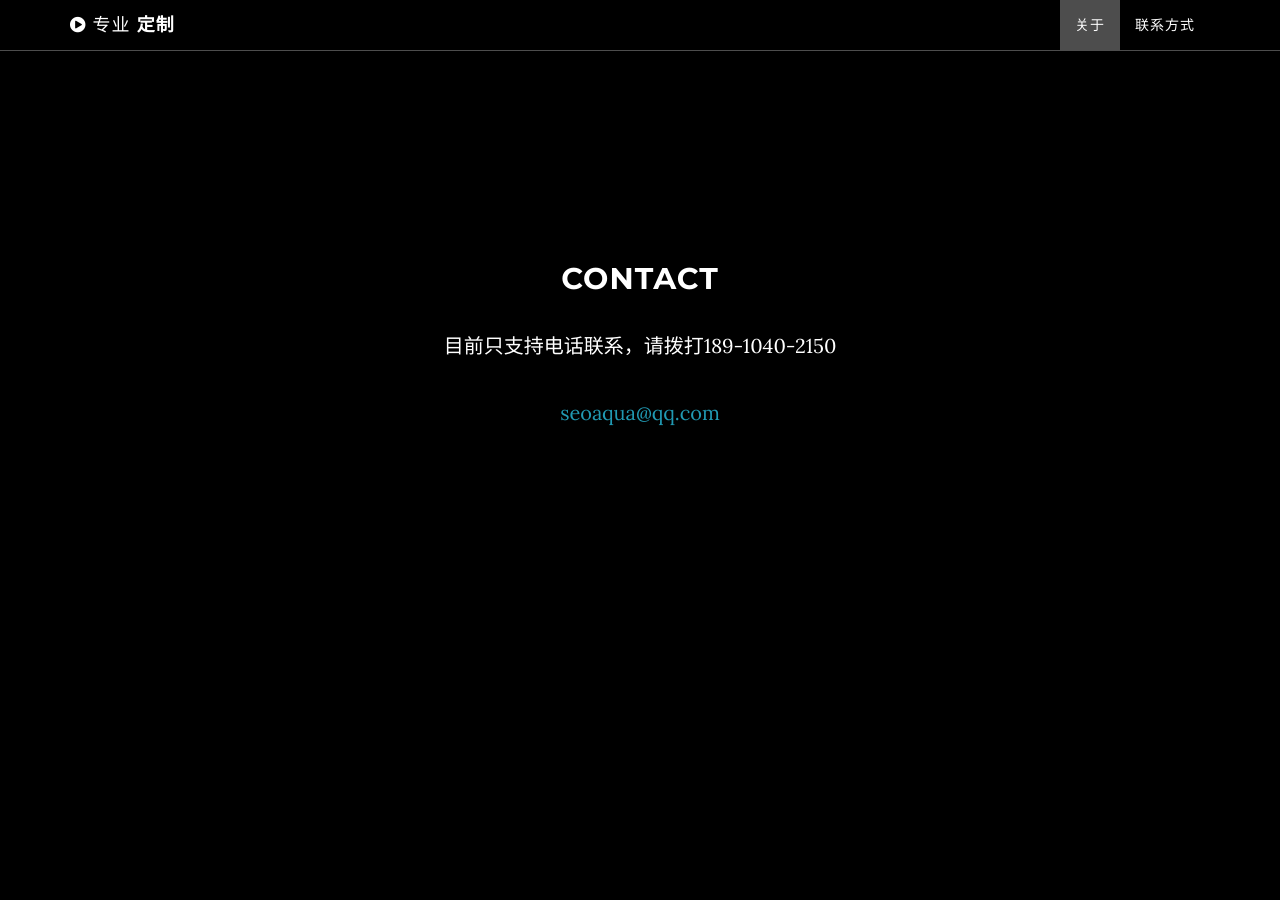
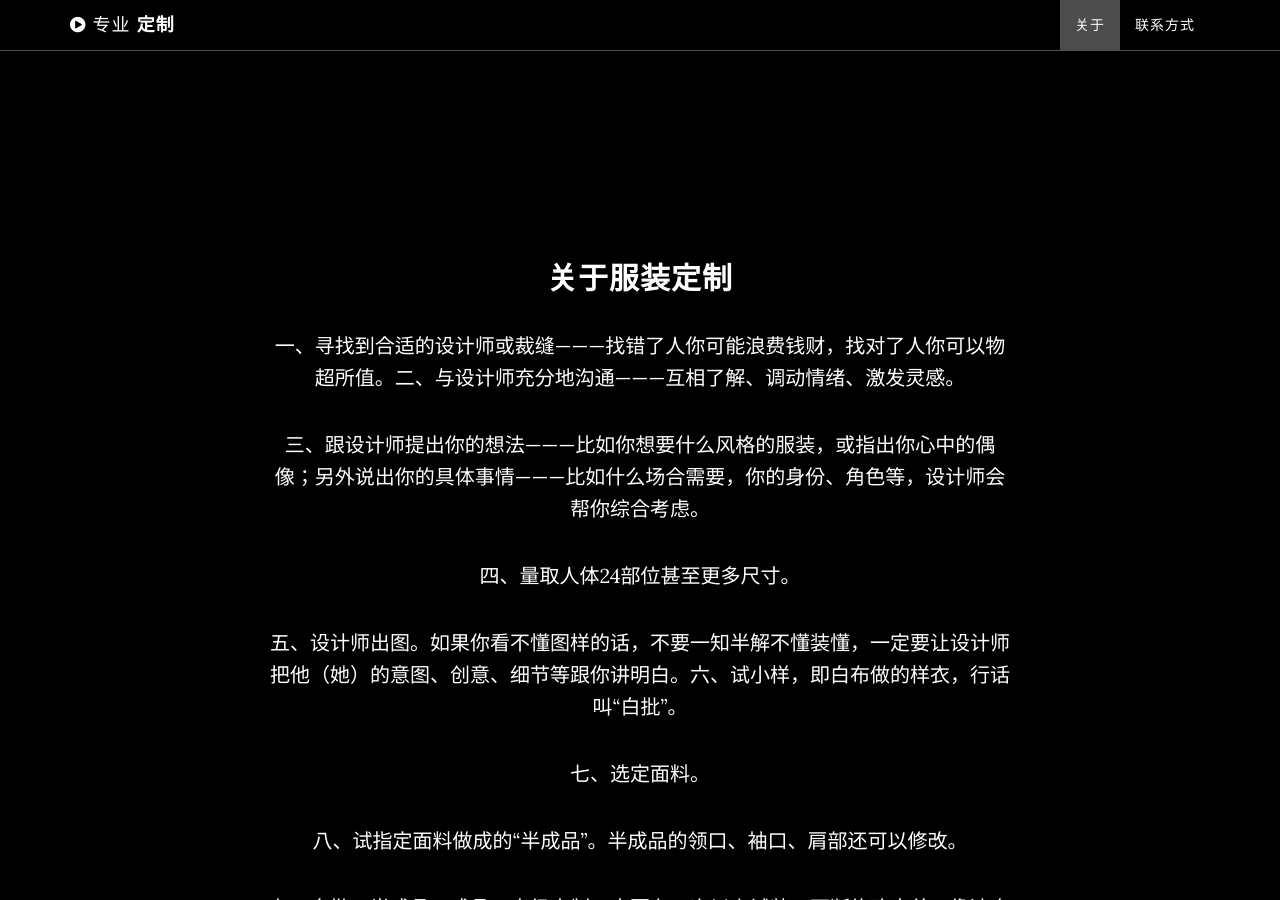
Before and after one commit to aqua23/aqua23.github.io, a Jekyll site: the page built from index.html, in a window 1280 px wide and 900 px high, scrolled down 1301 px. Built offline with Jekyll 4.4.1, drawn with Linux system fonts in a browser that asks for light colours; some of the changed text lies outside the part shown.

Commit message:
more testing contents

```diff
--- /dev/null
+++ b/_includes/flow.html
@@ -0,0 +1,16 @@
+    <!-- About Section -->
+    <section id="about" class="container content-section text-center">
+        <div class="row">
+            <div class="col-lg-8 col-lg-offset-2">
+                <h2>关于服装定制</h2>
+                <p>一、寻找到合适的设计师或裁缝———找错了人你可能浪费钱财，找对了人你可以物超所值。二、与设计师充分地沟通———互相了解、调动情绪、激发灵感。</p>
+                <p>三、跟设计师提出你的想法———比如你想要什么风格的服装，或指出你心中的偶像；另外说出你的具体事情———比如什么场合需要，你的身份、角色等，设计师会帮你综合考虑。</p>
+                <p>四、量取人体24部位甚至更多尺寸。</p>
+                <p>五、设计师出图。如果你看不懂图样的话，不要一知半解不懂装懂，一定要让设计师把他（她）的意图、创意、细节等跟你讲明白。六、试小样，即白布做的样衣，行话叫“白批”。</p>
+                <p>七、选定面料。</p>
+                <p>八、试指定面料做成的“半成品”。半成品的领口、袖口、肩部还可以修改。</p>
+                <p>九、白批－半成品－成品，高级定制一定要有三次以上试装，不断修改完善，像迪奥的高级定制要求试装10次。</p>
+                <p>十、最后完成。</p>
+            </div>
+        </div>
+    </section>
--- a/_layouts/default.html
+++ b/_layouts/default.html
@@ -5,6 +5,7 @@
     {% include nav.html %}
     {% include header.html %}
     {% include about.html %}
+    {% include flow.html %}
     {% include contact.html %}
     {% include map.html %}
     {% include footer.html %}
```
Also changed, not shown: 3 other files.
